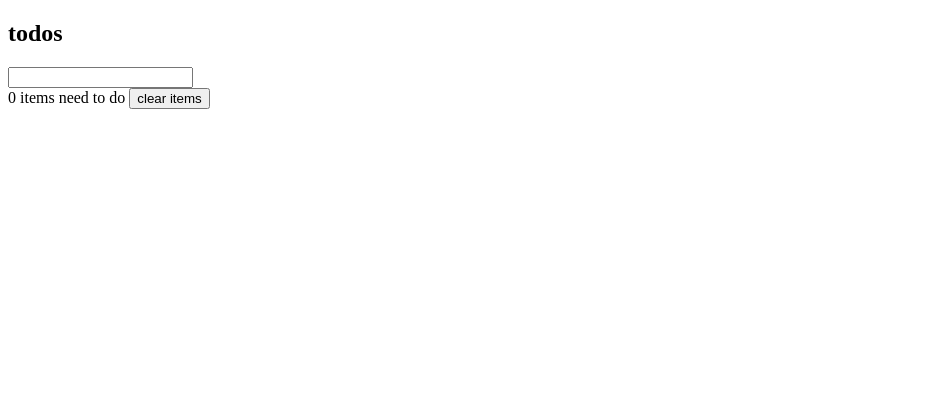
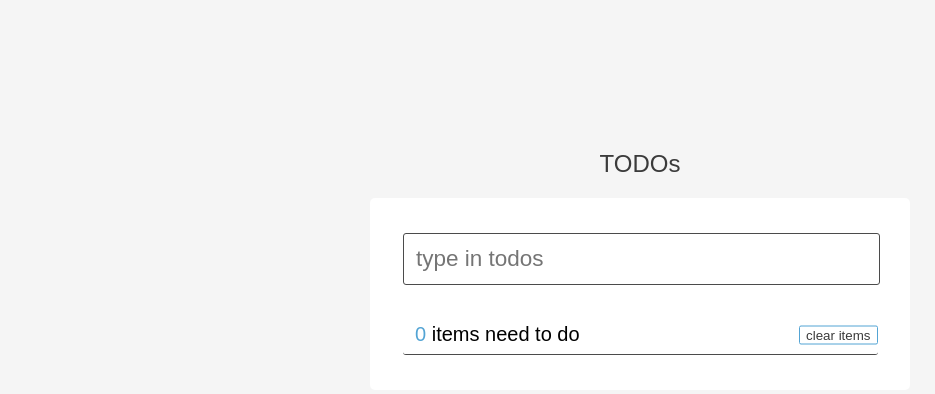
Before and after one commit to mttfd/todoPlainJS, a plain HTML site: page index.html in a window 1280 px wide. Shown: the whole page, without its empty margins (0-935 px from the left). Drawn offline with Linux system fonts and the light colour scheme.

Commit message:
added some css and fixed a bug

```diff
--- a/index.html
+++ b/index.html
@@ -6,9 +6,9 @@
 		<link rel="stylesheet" type="text/css" href="main.css">
 	</head>
 	<body>
-		<h2>todos</h2>
+		<h2>TODOs</h2>
 		<div id="container">
-			<input type="text" id="creator">
+			<input type="text" id="creator" placeholder="type in todos">
 			<div id='items'>
 			</div>
 			<footer>
--- a/js/controller.js
+++ b/js/controller.js
@@ -16,11 +16,13 @@ function BuildController(count) {
         },
 
         deleteItem: function(id, model) {
-            console.log($("#" + id).html());
+            var checked = $("#" + id + " input")[0].checked;
             $("#" + id).remove();
             model.destroyTodo(id);
-            --count;
-            this.updateFooter();
+            if(!checked) {
+                --count;
+                this.updateFooter();
+            }
         },
 
         clearItems: function(model) {
@@ -30,9 +32,10 @@ function BuildController(count) {
             this.updateFooter();
         },
 
-        toggleItem: function(id, model) {
+        toggleItem: function(id, model, self) {
             var checked = model.toggleCompleted(id);
-            checked ? (--count) : (++count);
+            var item = $(self).parent();
+            checked ? (--count) && item.addClass("done") : (++count) && item.removeClass("done");
             this.updateFooter();
         },
 
--- a/js/main.js
+++ b/js/main.js
@@ -28,7 +28,7 @@ $(function() {
 
     $("#items").on("change", ".complete", function(evt) {
         var uuid = $(this).parent().attr("id");
-        controller.toggleItem(uuid, model);
+        controller.toggleItem(uuid, model, this);
     });
 
 
--- a/main.css
+++ b/main.css
@@ -0,0 +1,116 @@
+body {
+	background: #f5f5f5;
+	margin: 0;
+	padding: 0;
+	font-family: sans-serif;
+	font-weight: lighter;
+}
+
+h2 {
+	margin-top: 150px;
+	text-align: center;
+	font-weight: 500;
+	color: #3b3b3b;
+}
+
+#container {
+	margin: 20px auto;
+	margin-bottom: 100px;
+	padding: 20px;
+	width: 500px;
+	background-color: #fff;
+	border-radius: 5px;
+}
+
+#creator {
+	display: inline-block;
+	height: 40px;
+	border-radius: 3px;
+	outline: none;
+	border: 1px solid #4b4b4b;
+	width: 90%;
+	margin: 15px 2.5%;
+	font-size: 22.5px;
+	padding: 5px 2.5%;
+	font-weight: 300;
+}
+
+.item {
+	display: inline-block;
+	height: 20px;
+
+	outline: none;
+	border: 1px solid #53A4D4;
+	border-radius: 3px;
+	width: 90%;
+	margin: 2.5px 2.5%;
+	font-size: 15px;
+	padding: 5px 2.5%;
+}
+
+.item .delete {
+	float: right;
+	cursor: pointer;
+	font-size: 130%;
+	line-height: 20px;
+	color: #a5a5a5;
+}
+
+.item .delete:hover {
+	color: #000;
+}
+
+.item .title {
+	display: inline-block;
+	margin-left: 10px;
+	line-height: 20px;
+	overflow: hidden;
+	width: 80%;
+	vertical-align: bottom;
+}
+
+.done .title{
+	color: #c5c5c5;
+	text-decoration: line-through;
+}
+
+.done {
+	border-color: #c5c5c5;
+}
+
+footer {
+	display: inline-block;
+	height: 35px;
+	line-height: 35px;
+	border-radius: 3px;
+	outline: none;
+	border-bottom: 1px solid #4b4b4b;
+	width: 90%;
+	margin: 15px 2.5%;
+	font-size: 20px;
+	padding: 2px 2.5%;
+	font-weight: 300;
+	position: relative;
+}
+
+#remain {
+	color: #53A4D4;
+}
+
+#deleteAll {
+	position: absolute;
+	right: 0;
+	top: 50%;
+	transform: translateY(-50%);
+	border: 1px solid #53A4D4;
+	border-radius: 2px;
+	background-color: white;
+	cursor: pointer;
+	color: #3b3b3b;
+	transition: color 0.1s, background-color 0.1s;
+}
+
+#deleteAll:hover {
+	color: #fff;
+	background-color: #53A4D4;
+}
```
